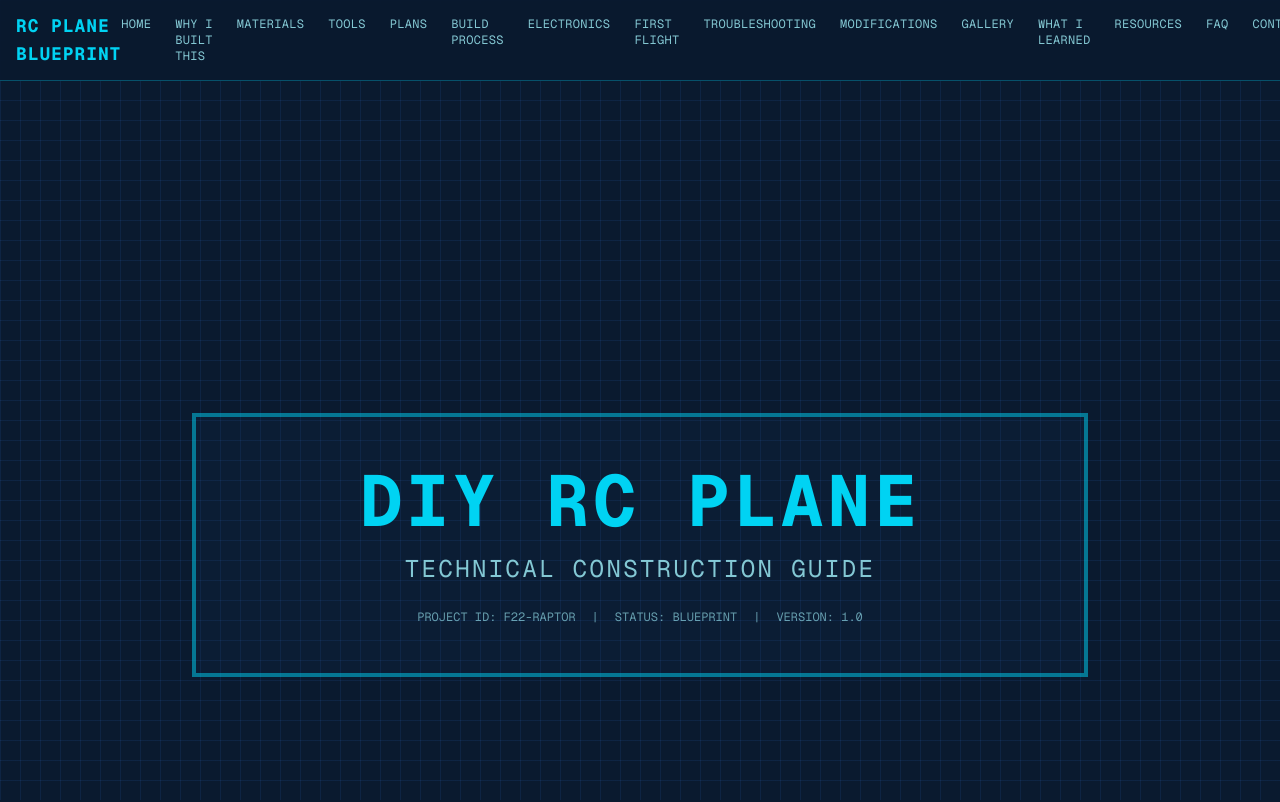
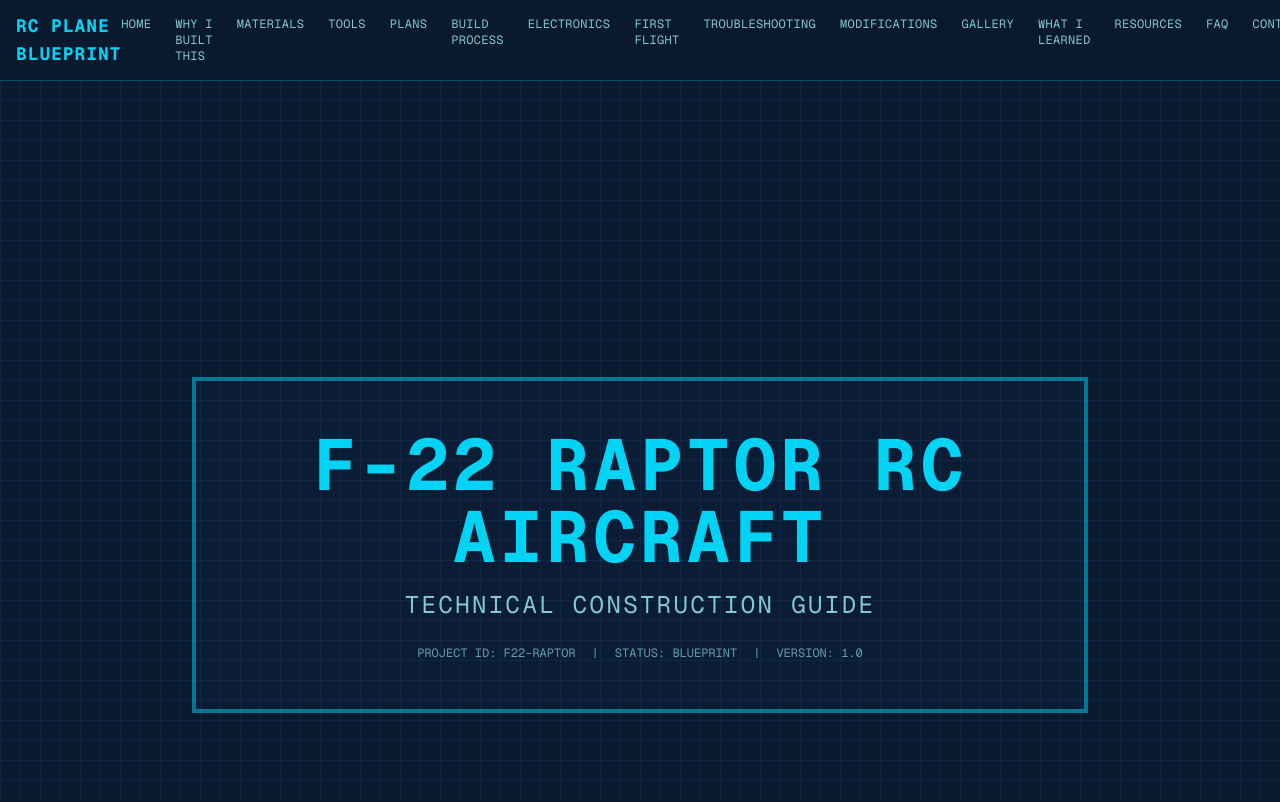
Before and after one commit to danishayman/f22-raptor, a Next.js app: page / in a window 1280 px wide. Shown: the top 802 px of the page. Built offline with nearby package versions, Linux system fonts and the light colour scheme.

Commit message:
fix: update title in HeroSection to reflect project name

```diff
--- a/components/sections/Hero.tsx
+++ b/components/sections/Hero.tsx
@@ -4,7 +4,7 @@
       <div className="container mx-auto text-center">
         <div className="border-4 border-cyan-400/50 p-12 max-w-4xl mx-auto bg-blueprint-blue/10">
           <h1 className="text-5xl md:text-7xl font-bold text-cyan-400 tracking-wider mb-4">
-            DIY RC PLANE
+            F-22 RAPTOR RC AIRCRAFT
           </h1>
           <div className="text-xl md:text-2xl text-cyan-200/80 tracking-widest mb-6">
             TECHNICAL CONSTRUCTION GUIDE
```
